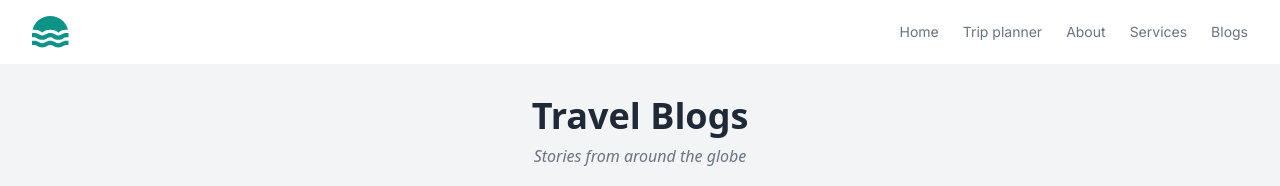
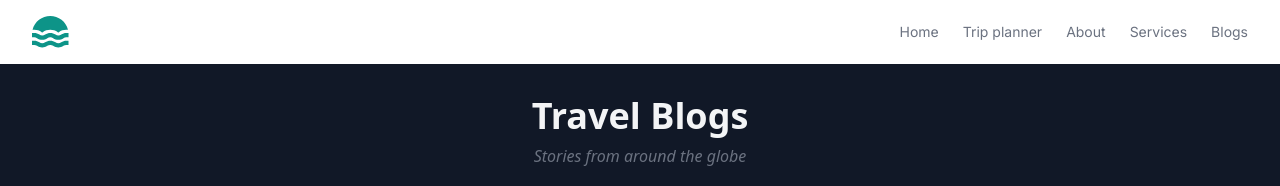
Before and after one commit to Kvj-Harsha/travel-hub, a Next.js app: page /Blogs in a window 1280 px wide. Shown: the top 186 px of the page. Built offline with nearby package versions, Linux system fonts and the light colour scheme; no server answers.

Commit message:
Updating blog page

```diff
--- a/app/_components/Bloghero.js
+++ b/app/_components/Bloghero.js
@@ -80,9 +80,9 @@ export default function Bloghero() {
   };
 
   return (
-    <div className="bg-gray-100 min-h-screen text-gray-900 font-sans">
+    <div className="bg-[#111827] min-h-screen text-gray-900 font-sans">
       <header className="text-center py-8">
-        <h1 className="text-4xl font-bold text-gray-800">Travel Blogs</h1>
+        <h1 className="text-4xl font-bold text-gray-100">Travel Blogs</h1>
         <p className="mt-2 text-gray-500 italic">Stories from around the globe</p>
       </header>
 
```
